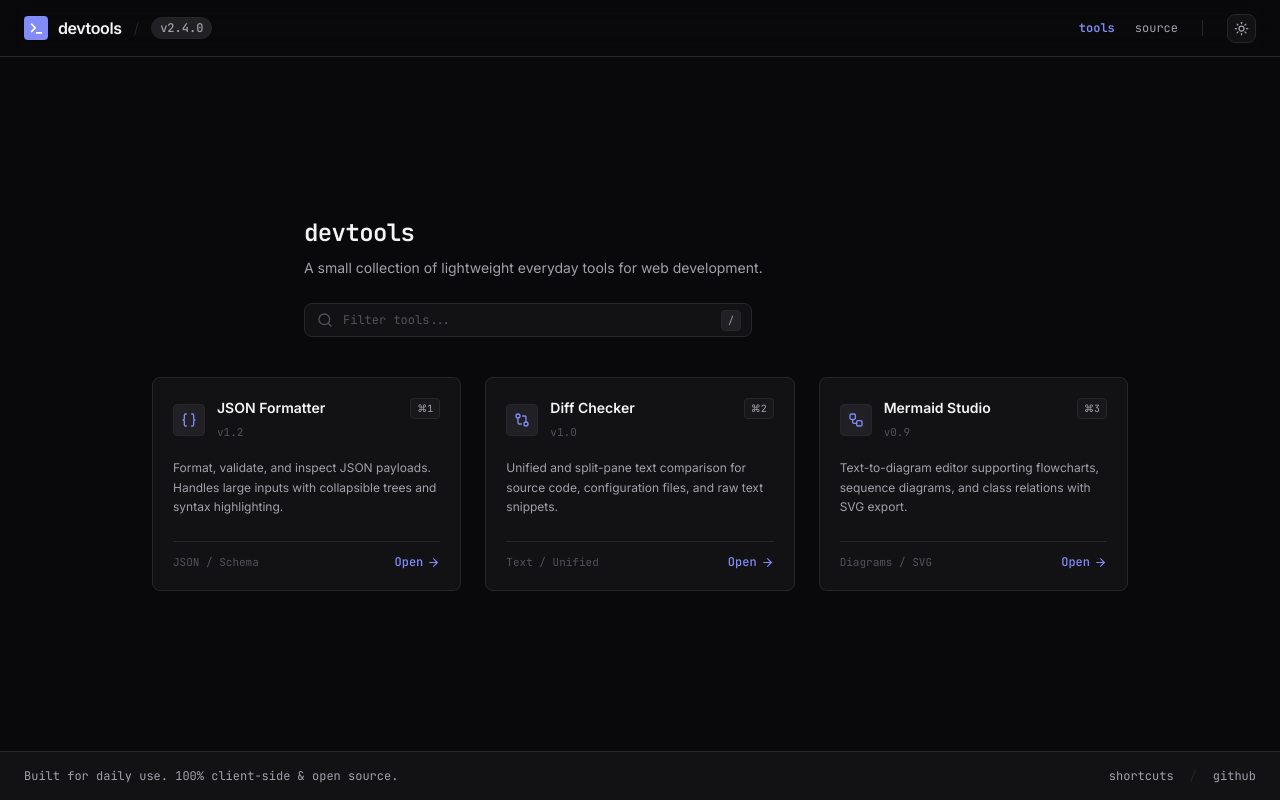
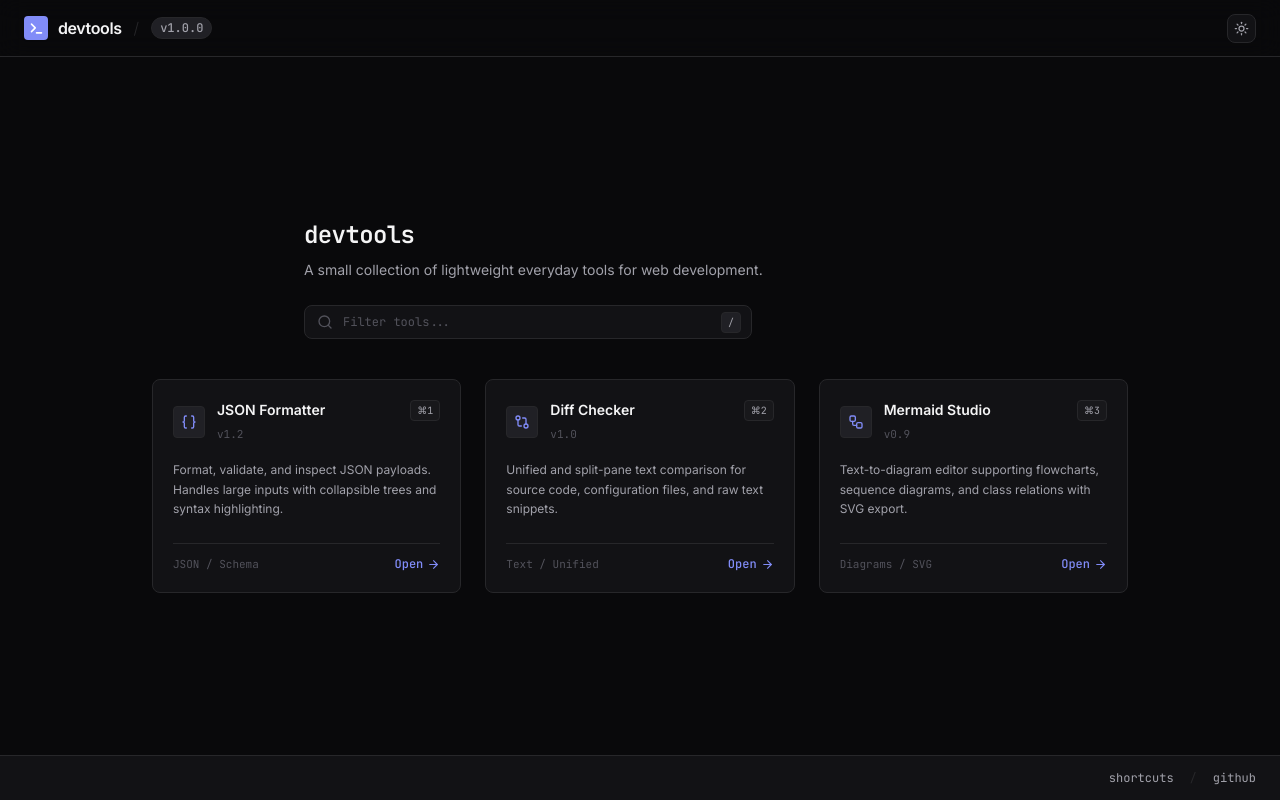
Before and after one commit to gerteck/devtools, a Svelte app: page / in a window 1280 px wide. Built offline with nearby package versions, Linux system fonts and the light colour scheme; what monaco-editor would draw is missing.

Commit message:
style: tidy header controls, dynamic package version, and footer links

```diff
--- a/src/components/Footer.svelte
+++ b/src/components/Footer.svelte
@@ -10,12 +10,8 @@
   ];
 </script>
 
-<footer class="w-full border-t border-outline-variant bg-surface py-4 select-none shrink-0 transition-colors">
-  <div class="max-w-7xl mx-auto px-6 flex flex-col sm:flex-row items-center justify-between gap-3 text-xs text-on-surface-variant font-mono">
-    <div>
-      <span>Built for daily use. 100% client-side & open source.</span>
-    </div>
-    <div class="flex items-center gap-4">
+<footer class="w-full border-t border-outline-variant bg-surface py-3.5 select-none shrink-0 transition-colors">
+  <div class="max-w-7xl mx-auto px-6 flex items-center justify-end gap-4 text-xs font-mono text-on-surface-variant">
     <button
       onclick={() => (showShortcutsModal = true)}
       class="hover:text-on-surface transition-colors cursor-pointer"
@@ -24,14 +20,13 @@
     </button>
     <span class="text-outline-variant">/</span>
     <a
-        href="https://github.com"
+      href="https://github.com/gerteck/devtools/"
       target="_blank"
       rel="noreferrer"
       class="hover:text-on-surface transition-colors"
     >
       github
     </a>
-    </div>
   </div>
 </footer>
 
--- a/src/components/Header.svelte
+++ b/src/components/Header.svelte
@@ -2,6 +2,7 @@
   import { router } from '../router.svelte';
   import type { Route } from '../types';
   import { Moon, Sun, Terminal } from '@lucide/svelte';
+  import pkg from '../../package.json';
 
   let {
     theme = 'dark',
@@ -20,7 +21,7 @@
     <div class="flex items-center gap-3">
       <button
         onclick={() => router.navigate('/')}
-        class="flex items-center gap-2.5 text-left group transition-opacity hover:opacity-80"
+        class="flex items-center gap-2.5 text-left group transition-opacity hover:opacity-80 cursor-pointer"
       >
         <div class="w-6 h-6 rounded bg-primary text-white flex items-center justify-center shadow-sm">
           <Terminal size={15} strokeWidth={2.5} />
@@ -30,36 +31,16 @@
 
       <span class="text-outline-variant font-light">/</span>
       <span class="text-xs font-mono font-medium text-on-surface-variant px-2 py-0.5 rounded-full bg-surface-container border border-outline-variant">
-        v2.4.0
+        v{pkg.version}
       </span>
     </div>
 
-    <!-- Center & Right Controls -->
-    <div class="flex items-center gap-4 sm:gap-6">
-      <nav class="flex items-center gap-5 text-xs text-on-surface-variant font-mono">
-        <button
-          onclick={() => router.navigate('/')}
-          class="hover:text-on-surface transition-colors {currentRoute === '/' ? 'text-primary font-semibold' : ''}"
-        >
-          tools
-        </button>
-        <a
-          href="https://github.com"
-          target="_blank"
-          rel="noreferrer"
-          class="hover:text-on-surface transition-colors"
-        >
-          source
-        </a>
-      </nav>
-
-      <div class="h-4 w-px bg-outline-variant"></div>
-
-      <!-- Theme Switcher -->
+    <!-- Right Controls: Theme Switcher -->
+    <div class="flex items-center gap-3">
       <button
         onclick={onToggleTheme}
         aria-label="Toggle theme"
-        class="p-1.5 rounded-lg border border-outline-variant bg-surface hover:bg-surface-container text-on-surface-variant hover:text-on-surface transition-colors flex items-center justify-center"
+        class="p-1.5 rounded-lg border border-outline-variant bg-surface hover:bg-surface-container text-on-surface-variant hover:text-on-surface transition-colors flex items-center justify-center cursor-pointer"
         title="Toggle Theme"
       >
         {#if theme === 'dark'}
```
Lines whose indentation alone changed are shown as unchanged.
